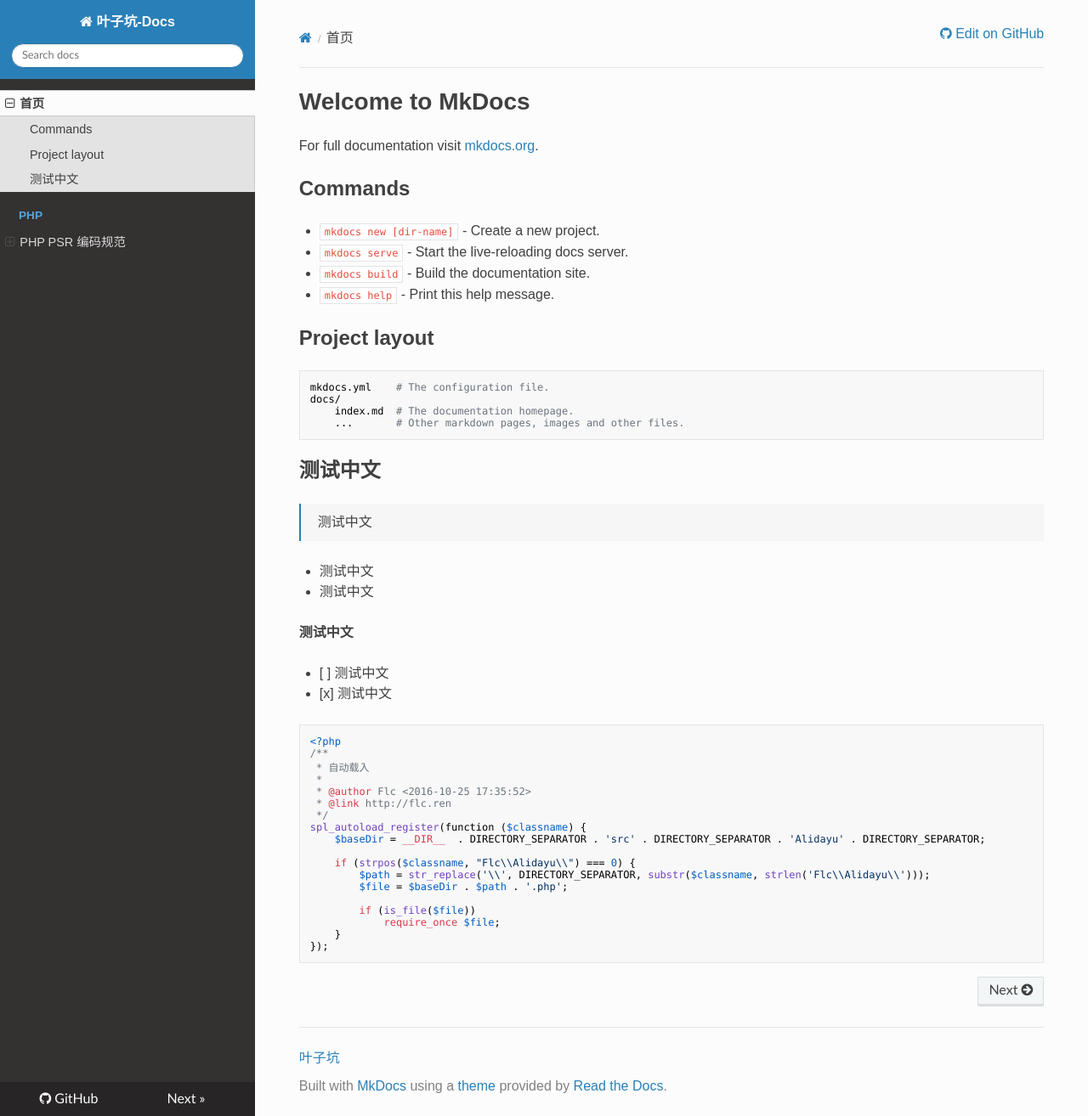
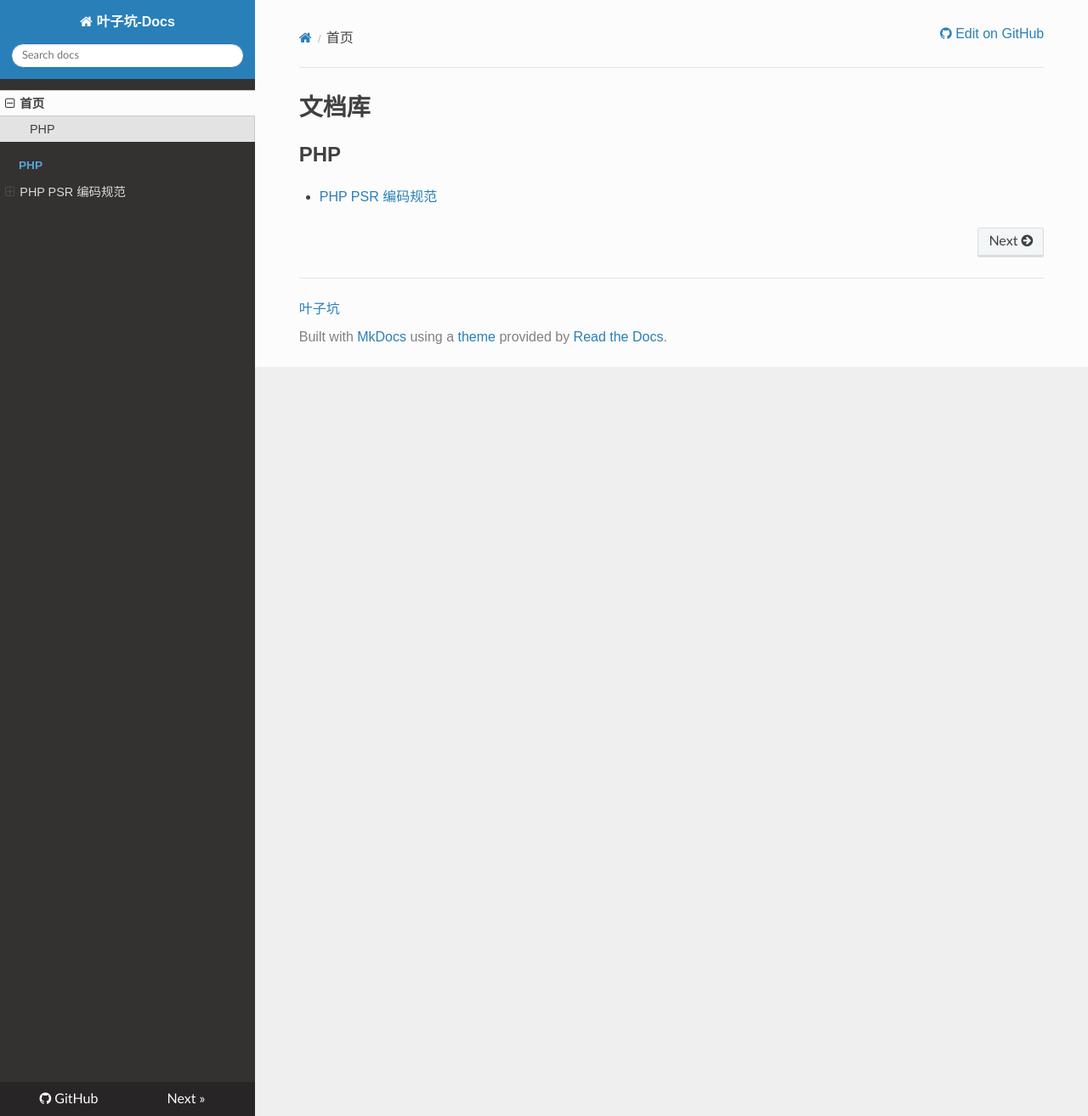
Before and after one commit to flc1125/docs, an MkDocs documentation site: the page built from docs/index.md, in a window 1280 px wide and 1314 px high. Shown: the whole window at 85% size. Built offline with MkDocs 1.6.1, drawn with Linux system fonts in a browser that asks for light colours; nearby versions of some CDN libraries; old or Windows-style settings are respelled for this version of MkDocs.

Commit message:
index.md

````diff
--- a/docs/index.md
+++ b/docs/index.md
@@ -1,50 +1,5 @@
-# Welcome to MkDocs
+# 文档库
 
-For full documentation visit [mkdocs.org](http://mkdocs.org).
+## PHP
 
-## Commands
-
-* `mkdocs new [dir-name]` - Create a new project.
-* `mkdocs serve` - Start the live-reloading docs server.
-* `mkdocs build` - Build the documentation site.
-* `mkdocs help` - Print this help message.
-
-## Project layout
-
-    mkdocs.yml    # The configuration file.
-    docs/
-        index.md  # The documentation homepage.
-        ...       # Other markdown pages, images and other files.
-
-## 测试中文
-
-> 测试中文
-
-- 测试中文
-- 测试中文
-
-**测试中文**
-
-- [ ] 测试中文
-- [x] 测试中文
-
-```php
-<?php
-/**
- * 自动载入
- *
- * @author Flc <2016-10-25 17:35:52>
- * @link http://flc.ren
- */
-spl_autoload_register(function ($classname) {
-    $baseDir = __DIR__  . DIRECTORY_SEPARATOR . 'src' . DIRECTORY_SEPARATOR . 'Alidayu' . DIRECTORY_SEPARATOR;
-
-    if (strpos($classname, "Flc\\Alidayu\\") === 0) {
-        $path = str_replace('\\', DIRECTORY_SEPARATOR, substr($classname, strlen('Flc\\Alidayu\\')));
-        $file = $baseDir . $path . '.php';
-
-        if (is_file($file))
-            require_once $file;
-    }
-});
-```
+- [PHP PSR 编码规范](php/psr/index.md)
````
